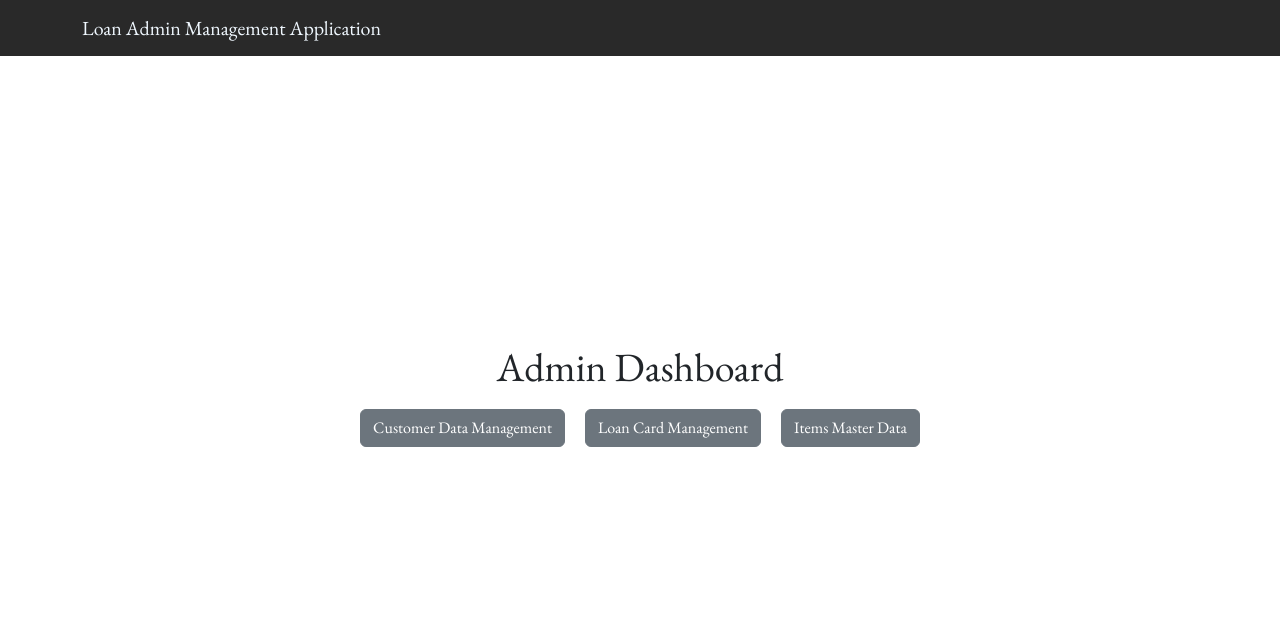
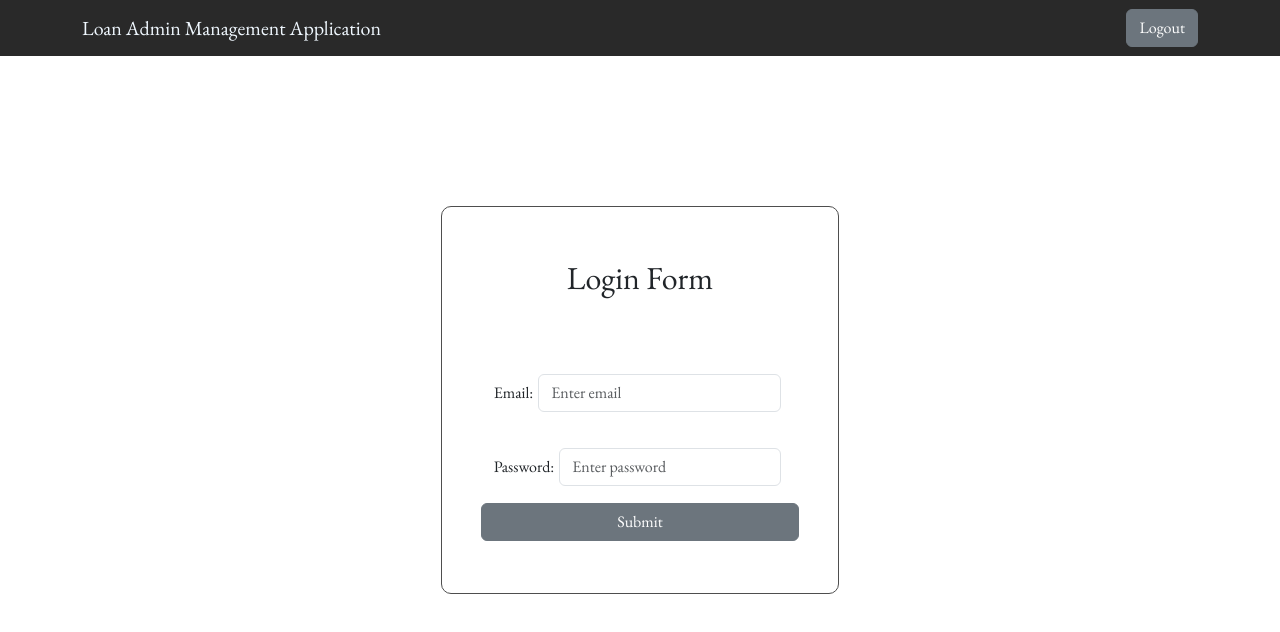
Before and after one commit to harini0-0/lama_batch4, a React (Create React App) app in the folder Frontend/lama/: page / in a window 1280 px wide. Shown: the top 632 px of the page. Built offline with nearby package versions, Linux system fonts and the light colour scheme.

Commit message:
Logout Button

```diff
--- a/Frontend/lama/src/App.js
+++ b/Frontend/lama/src/App.js
@@ -7,7 +7,7 @@ function App() {
   return (
     <BrowserRouter>
   <Routes>
-    <Route path="/" element={<AdminPage />} />
+    <Route path="/" element={<Home />} />
     <Route path="/adminpage" element={<AdminPage />} />
     {/* <Route render={() => <Navigate to="/" />} /> */}
   </Routes>
--- a/Frontend/lama/src/Pages/Navbar.jsx
+++ b/Frontend/lama/src/Pages/Navbar.jsx
@@ -1,14 +1,18 @@
 import React from "react";
 import { Navbar } from "react-bootstrap";
 import Container from 'react-bootstrap/Container';
+import { Button }from "react-bootstrap";
+import { useNavigate } from "react-router";
 
 
 function NavbarComponent(){
+    const navigate = useNavigate();
     return (
 
             <Navbar className="fixed-top nav2">
         <Container>
           <Navbar.Brand href="#home">Loan Admin Management Application</Navbar.Brand>
+          <Button variant="secondary" onClick={()=>{navigate('/');}}>Logout</Button>
         </Container>
       </Navbar>
 
```
